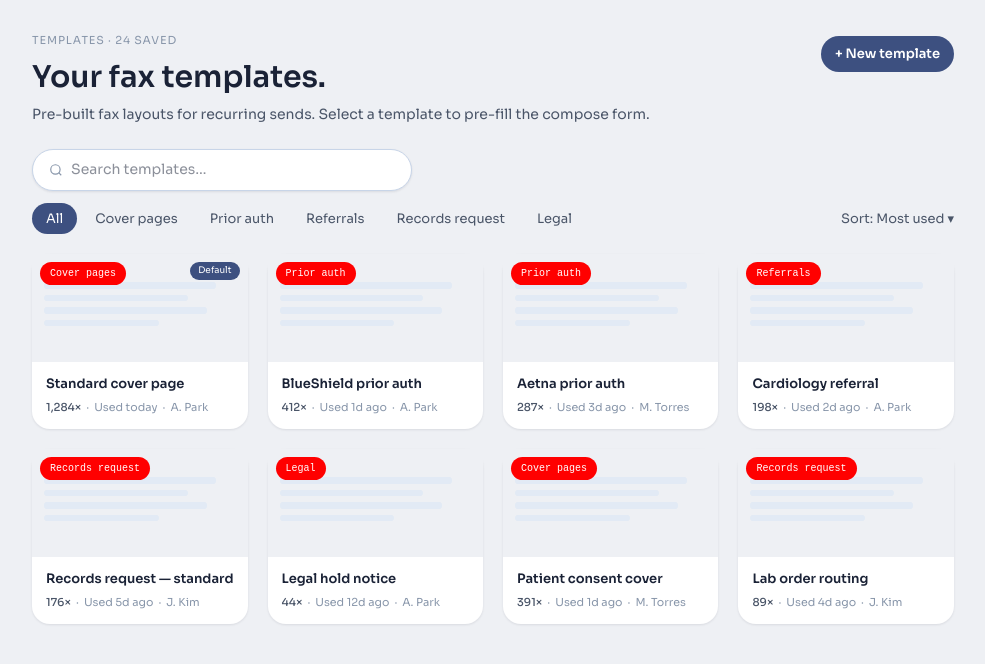
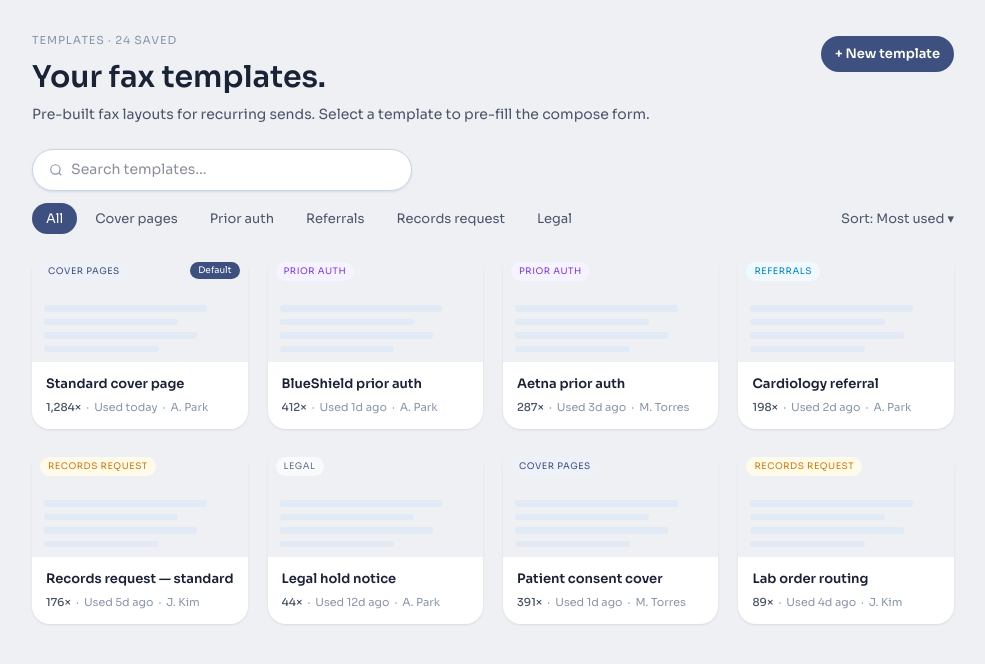
Before and after one commit to kschulze3142/design-prototype, a Next.js app: page /templates in a window 1280 px wide. Shown: the top 664 px of the page, without its empty margins (147-1132 px from the left). Built offline with nearby package versions, Linux system fonts and the light colour scheme.

Commit message:
fix: templates — manual rewrite, pills as div with absolute bottom skeleton

```diff
--- a/app/templates/page.tsx
+++ b/app/templates/page.tsx
@@ -15,16 +15,15 @@ const TEMPLATES = [
 ];
 
 const CATEGORY_STYLES: Record<string, { color: string; bg: string }> = {
-  'Cover pages':      { color: 'var(--color-primary)',    bg: 'var(--color-primary-subtle)' },
-  'Prior auth':       { color: 'var(--color-phi)',        bg: 'var(--color-phi-bg)' },
-  'Referrals':        { color: 'var(--color-processing)', bg: 'var(--color-processing-bg)' },
-  'Records request':  { color: 'var(--color-review)',     bg: 'var(--color-review-bg)' },
-  'Legal':            { color: 'var(--color-archived)',   bg: 'var(--color-archived-bg)' },
+  'Cover pages':     { color: 'var(--color-primary)',    bg: 'var(--color-primary-subtle)' },
+  'Prior auth':      { color: 'var(--color-phi)',        bg: 'var(--color-phi-bg)' },
+  'Referrals':       { color: 'var(--color-processing)', bg: 'var(--color-processing-bg)' },
+  'Records request': { color: 'var(--color-review)',     bg: 'var(--color-review-bg)' },
+  'Legal':           { color: 'var(--color-archived)',   bg: 'var(--color-archived-bg)' },
 };
 
 const TABS = ['All', 'Cover pages', 'Prior auth', 'Referrals', 'Records request', 'Legal'];
-
-const SKELETON_WIDTHS = ['90%', '75%', '85%', '60%', '70%'];
+const SKELETON_WIDTHS = ['85%', '70%', '80%', '60%'];
 
 export default function TemplatesPage() {
   const [activeTab, setActiveTab] = useState('All');
@@ -37,47 +36,18 @@ export default function TemplatesPage() {
   });
 
   return (
-    <div style={{
-      maxWidth: '1280px',
-      margin: '0 auto',
-      padding: '0 32px 48px',
-      scrollbarWidth: 'none',
-    }}>
+    <div style={{ maxWidth: '1280px', margin: '0 auto', padding: '0 32px 48px', scrollbarWidth: 'none' }}>
+
       {/* PAGE HEADER */}
-      <div style={{
-        display: 'flex',
-        alignItems: 'flex-start',
-        justifyContent: 'space-between',
-        paddingTop: '32px',
-        paddingBottom: '24px',
-      }}>
+      <div style={{ display: 'flex', alignItems: 'flex-start', justifyContent: 'space-between', paddingTop: '32px', paddingBottom: '24px' }}>
         <div>
-          <div style={{
-            fontFamily: 'var(--font-mono)',
-            fontSize: '11px',
-            letterSpacing: '0.08em',
-            color: 'var(--color-text-tertiary)',
-            textTransform: 'uppercase',
-            marginBottom: '6px',
-          }}>
+          <div style={{ fontFamily: 'var(--font-mono)', fontSize: '11px', letterSpacing: '0.08em', color: 'var(--color-text-tertiary)', textTransform: 'uppercase', marginBottom: '6px' }}>
             TEMPLATES · 24 SAVED
           </div>
-          <h1 style={{
-            fontFamily: 'var(--font-outfit)',
-            fontWeight: 700,
-            fontSize: '30px',
-            color: 'var(--color-text-primary)',
-            margin: 0,
-          }}>
+          <h1 style={{ fontFamily: 'var(--font-outfit)', fontWeight: 700, fontSize: '30px', color: 'var(--color-text-primary)', margin: 0 }}>
             Your fax templates.
           </h1>
-          <p style={{
-            fontFamily: 'var(--font-sora)',
-            fontSize: '14px',
-            color: 'var(--color-text-secondary)',
-            marginTop: '4px',
-            marginBottom: 0,
-          }}>
+          <p style={{ fontFamily: 'var(--font-sora)', fontSize: '14px', color: 'var(--color-text-secondary)', marginTop: '4px', marginBottom: 0 }}>
             Pre-built fax layouts for recurring sends. Select a template to pre-fill the compose form.
           </p>
         </div>
@@ -86,181 +56,71 @@ export default function TemplatesPage() {
         </div>
       </div>
 
-      {/* SEARCH BAR — standalone, no card */}
+      {/* SEARCH BAR */}
       <div style={{ marginBottom: '12px' }}>
-        <div style={{
-          display: 'flex',
-          alignItems: 'center',
-          gap: '8px',
-          height: '42px',
-          background: 'var(--color-surface)',
-          border: '1px solid var(--color-border-strong)',
-          borderRadius: 'var(--radius-pill)',
-          boxShadow: 'var(--shadow-card)',
-          padding: '0 16px',
-          maxWidth: '380px',
-        }}>
+        <div style={{ display: 'flex', alignItems: 'center', gap: '8px', height: '42px', background: 'var(--color-surface)', border: '1px solid var(--color-border-strong)', borderRadius: 'var(--radius-pill)', boxShadow: 'var(--shadow-card)', padding: '0 16px', maxWidth: '380px' }}>
           <svg width="14" height="14" viewBox="0 0 24 24" fill="none" stroke="currentColor" strokeWidth="2" style={{ color: 'var(--color-text-tertiary)', flexShrink: 0 }}>
             <circle cx="11" cy="11" r="8"/><path d="m21 21-4.35-4.35"/>
           </svg>
-          <input
-            type="text"
-            placeholder="Search templates…"
-            value={search}
-            onChange={e => setSearch(e.target.value)}
-            style={{
-              border: 'none',
-              outline: 'none',
-              background: 'transparent',
-              fontFamily: 'var(--font-sora)',
-              fontSize: '14px',
-              color: 'var(--color-text-primary)',
-              width: '100%',
-            }}
-          />
+          <input type="text" placeholder="Search templates…" value={search} onChange={e => setSearch(e.target.value)} style={{ border: 'none', outline: 'none', background: 'transparent', fontFamily: 'var(--font-sora)', fontSize: '14px', color: 'var(--color-text-primary)', width: '100%' }} />
         </div>
       </div>
 
-      {/* FILTER TABS ROW — standalone, no card */}
-      <div style={{
-        display: 'flex',
-        alignItems: 'center',
-        justifyContent: 'space-between',
-        marginBottom: '20px',
-      }}>
+      {/* FILTER TABS ROW */}
+      <div style={{ display: 'flex', alignItems: 'center', justifyContent: 'space-between', marginBottom: '20px' }}>
         <div style={{ display: 'flex', gap: '4px' }}>
           {TABS.map(tab => (
-            <button
-              key={tab}
-              onClick={() => setActiveTab(tab)}
-              style={{
-                fontFamily: 'var(--font-sora)',
-                fontSize: '13px',
-                padding: '6px 14px',
-                borderRadius: 'var(--radius-pill)',
-                border: 'none',
-                cursor: 'pointer',
-                background: activeTab === tab ? 'var(--color-primary)' : 'transparent',
-                color: activeTab === tab ? 'white' : 'var(--color-text-secondary)',
-                transition: 'background var(--duration-fast)',
-              }}
-            >
+            <button key={tab} onClick={() => setActiveTab(tab)} style={{ fontFamily: 'var(--font-sora)', fontSize: '13px', padding: '6px 14px', borderRadius: 'var(--radius-pill)', border: 'none', cursor: 'pointer', background: activeTab === tab ? 'var(--color-primary)' : 'transparent', color: activeTab === tab ? 'white' : 'var(--color-text-secondary)', transition: 'background var(--duration-fast)' }}>
               {tab}
             </button>
           ))}
         </div>
-        <span style={{
-          fontFamily: 'var(--font-sora)',
-          fontSize: '13px',
-          color: 'var(--color-text-secondary)',
-          cursor: 'pointer',
-        }}>
+        <span style={{ fontFamily: 'var(--font-sora)', fontSize: '13px', color: 'var(--color-text-secondary)', cursor: 'pointer' }}>
           Sort: Most used ▾
         </span>
       </div>
 
       {/* CARD GRID */}
-      <div style={{
-        display: 'grid',
-        gridTemplateColumns: 'repeat(4, 1fr)',
-        gap: '20px',
-      }}>
+      <div style={{ display: 'grid', gridTemplateColumns: 'repeat(4, 1fr)', gap: '20px' }}>
         {filtered.map(template => {
-          const catStyle = CATEGORY_STYLES[template.category] || CATEGORY_STYLES['Cover pages'];
+          const catStyle = CATEGORY_STYLES[template.category] ?? CATEGORY_STYLES['Cover pages'];
           return (
             <div
               key={template.id}
-              style={{
-                background: 'var(--color-surface)',
-                borderRadius: 'var(--radius-lg)',
-                boxShadow: 'var(--shadow-card)',
-                cursor: 'pointer',
-                position: 'relative',
-                transition: 'transform var(--duration-base) var(--ease-out), box-shadow var(--duration-base) var(--ease-out)',
-              }}
-              onMouseEnter={e => {
-                (e.currentTarget as HTMLDivElement).style.transform = 'translateY(-2px)';
-                (e.currentTarget as HTMLDivElement).style.boxShadow = 'var(--shadow-panel)';
-              }}
-              onMouseLeave={e => {
-                (e.currentTarget as HTMLDivElement).style.transform = 'translateY(0)';
-                (e.currentTarget as HTMLDivElement).style.boxShadow = 'var(--shadow-card)';
-              }}
+              style={{ background: 'var(--color-surface)', borderRadius: 'var(--radius-lg)', boxShadow: 'var(--shadow-card)', cursor: 'pointer', transition: 'transform var(--duration-base) var(--ease-out), box-shadow var(--duration-base) var(--ease-out)' }}
+              onMouseEnter={e => { (e.currentTarget as HTMLDivElement).style.transform = 'translateY(-2px)'; (e.currentTarget as HTMLDivElement).style.boxShadow = 'var(--shadow-panel)'; }}
+              onMouseLeave={e => { (e.currentTarget as HTMLDivElement).style.transform = 'translateY(0)'; (e.currentTarget as HTMLDivElement).style.boxShadow = 'var(--shadow-card)'; }}
             >
-              {/* PREVIEW AREA */}
-              <div style={{
-                height: '108px',
-                width: '100%',
-                background: 'var(--color-bg)',
-                position: 'relative',
-                overflow: 'hidden',
-                display: 'block',
-              }}>
-                {/* Skeleton lines — pushed down to avoid overlap with pill */}
-                <div style={{ marginTop: '28px', display: 'flex', flexDirection: 'column', gap: '6px', paddingLeft: '12px', paddingRight: '12px' }}>
-                  {SKELETON_WIDTHS.slice(0, 4).map((w, i) => (
-                    <div key={i} style={{
-                      height: i % 2 === 0 ? '7px' : '6px',
-                      width: w,
-                      background: 'var(--color-border)',
-                      borderRadius: '3px',
-                    }} />
+              {/* PREVIEW AREA — position relative, overflow hidden, NO conflicting parent overflow */}
+              <div style={{ height: '108px', background: 'var(--color-bg)', borderRadius: 'var(--radius-lg) var(--radius-lg) 0 0', position: 'relative', overflow: 'hidden' }}>
+
+                {/* CATEGORY PILL — rendered first, z-index high */}
+                <div style={{ position: 'absolute', top: '8px', left: '8px', zIndex: 20, fontFamily: 'var(--font-mono)', fontSize: '9px', textTransform: 'uppercase', letterSpacing: '0.06em', padding: '3px 8px', borderRadius: '999px', color: catStyle.color, backgroundColor: catStyle.bg, lineHeight: 1.4 }}>
+                  {template.category}
+                </div>
+
+                {/* DEFAULT BADGE */}
+                {template.isDefault && (
+                  <div style={{ position: 'absolute', top: '8px', right: '8px', zIndex: 20, fontFamily: 'var(--font-mono)', fontSize: '9px', padding: '2px 8px', borderRadius: '999px', backgroundColor: 'var(--color-primary)', color: 'white', lineHeight: 1.4 }}>
+                    Default
+                  </div>
+                )}
+
+                {/* SKELETON LINES */}
+                <div style={{ position: 'absolute', bottom: '10px', left: '12px', right: '12px', display: 'flex', flexDirection: 'column', gap: '7px' }}>
+                  {SKELETON_WIDTHS.map((w, i) => (
+                    <div key={i} style={{ height: i % 2 === 0 ? '7px' : '6px', width: w, backgroundColor: 'var(--color-border)', borderRadius: '3px' }} />
                   ))}
                 </div>
-                {/* Category pill */}
-                <span style={{
-                  position: 'absolute',
-                  top: '8px',
-                  left: '8px',
-                  zIndex: 10,
-                  fontFamily: 'monospace',
-                  fontSize: '10px',
-                  padding: '4px 10px',
-                  borderRadius: '999px',
-                  backgroundColor: 'red',
-                  color: 'white',
-                  display: 'block',
-                  pointerEvents: 'none',
-                }}>
-                  {template.category}
-                </span>
-                {/* Default badge */}
-                {template.isDefault && (
-                  <span style={{
-                    position: 'absolute',
-                    top: '8px',
-                    right: '8px',
-                    fontFamily: 'var(--font-mono)',
-                    fontSize: '9px',
-                    padding: '2px 8px',
-                    borderRadius: 'var(--radius-pill)',
-                    background: 'var(--color-primary)',
-                    color: 'white',
-                  }}>
-                    Default
-                  </span>
-                )}
+
               </div>
 
               {/* CARD BODY */}
               <div style={{ padding: '12px 14px 14px' }}>
-                <div style={{
-                  fontFamily: 'var(--font-outfit)',
-                  fontWeight: 600,
-                  fontSize: '13px',
-                  color: 'var(--color-text-primary)',
-                  marginBottom: '5px',
-                }}>
+                <div style={{ fontFamily: 'var(--font-outfit)', fontWeight: 600, fontSize: '13px', color: 'var(--color-text-primary)', marginBottom: '5px' }}>
                   {template.name}
                 </div>
-                <div style={{
-                  fontFamily: 'var(--font-sora)',
-                  fontSize: '11px',
-                  color: 'var(--color-text-tertiary)',
-                  display: 'flex',
-                  gap: '5px',
-                  alignItems: 'center',
-                }}>
+                <div style={{ fontFamily: 'var(--font-sora)', fontSize: '11px', color: 'var(--color-text-tertiary)', display: 'flex', gap: '5px', alignItems: 'center' }}>
                   <span style={{ color: 'var(--color-text-secondary)', fontWeight: 500 }}>{template.uses}×</span>
                   <span>·</span>
                   <span>{template.lastUsed}</span>
```
